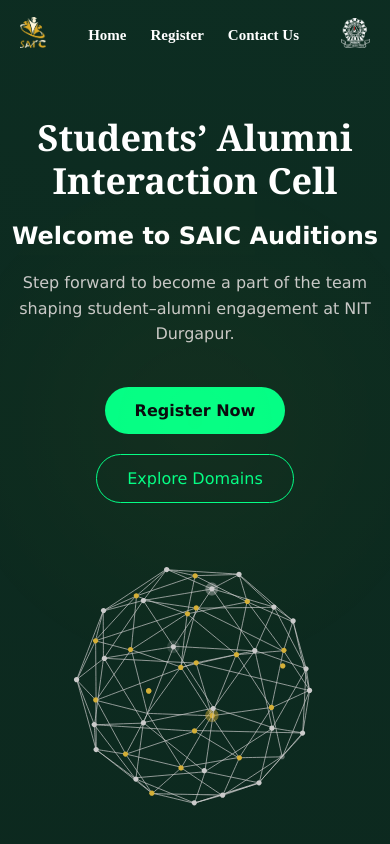
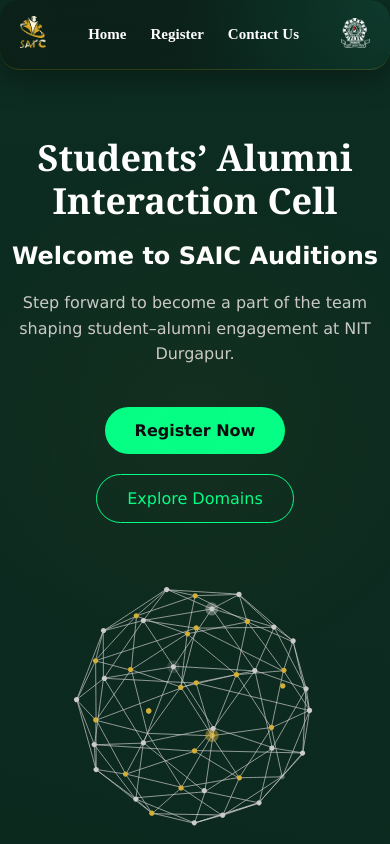
Before and after one commit to Namitkumarkrrish/saic-audition-website, a React (Vite) app: page / in a window 390 px wide. Shown: the top 844 px of the page. Built offline with nearby package versions, Linux system fonts and the light colour scheme.

Commit message:
navbar enchanced

```diff
--- a/src/components/Hero/Hero.module.css
+++ b/src/components/Hero/Hero.module.css
@@ -2,7 +2,7 @@
   width: 100%;
   display: flex;
   gap: 20px;
-  margin: 40px 0;
+  margin: 60px 0;
 }
 
 /* Desktop */
--- a/src/components/Navbar/Navbar.module.css
+++ b/src/components/Navbar/Navbar.module.css
@@ -9,6 +9,18 @@
   align-items: center;
   color: white;
   z-index: 1000;
+  background: radial-gradient(
+    circle at top right,
+    rgba(15, 61, 46, 0.85),
+    rgba(11, 31, 23, 0.85) 55%
+  );
+  backdrop-filter: blur(20px);
+-webkit-backdrop-filter: blur(20px);
+box-shadow: 0 8px 30px rgba(0, 0, 0, 0.35);
+border-bottom: 1px solid rgba(255, 215, 0, 0.15);
+border-radius: 20px;
+
+
 }
 .logo img {
   height: clamp(32px, 4vw, 44px);
@@ -21,10 +33,6 @@
   cursor: pointer;
   font-weight: 600;
   color: white;
-}
-
-.home:hover{
-  text-decoration: underline;
 }
 
 a{
@@ -40,25 +48,13 @@
 }
 
 .registerBtn {
-  /* padding: 8px 18px; */
-  /* border-radius: 20px;
-  background-color: #00ff88; */
-  /* color: white; */
   font-weight: 600;
   cursor: pointer;
-}
-
-.registerBtn:hover{
-  text-decoration: underline;
 }
 
 .contact{
   cursor: pointer;
   font-weight: 600;
-}
-
-.contact:hover{
-  text-decoration: underline;
 }
 
 .collegeLogo img {
@@ -73,8 +69,27 @@
 }
 .registerBtn,.home,.contact{
   font-size: 20px;
+  position: relative;
 }
 
+.home::after,
+.registerBtn::after,
+.contact::after {
+  content: "";
+  position: absolute;
+  left: 0;
+  bottom: -6px;
+  width: 0;
+  height: 2px;
+  background: gold;
+  transition: width 0.3s ease;
+}
+
+.home:hover::after,
+.registerBtn:hover::after,
+.contact:hover::after {
+  width: 100%;
+}
 
 
 @media (max-width: 768px) {
@@ -95,14 +110,12 @@
   }
 
   .registerBtn,.home,.contact {
-    /* padding: 6px 14px; */
     font-size: 15px;
   }
 }
 
 @media(max-width: 340px){
   .registerBtn,.home,.contact {
-    /* padding: 6px 14px; */
     font-size: 13px;
   }
 }
--- a/src/index.css
+++ b/src/index.css
@@ -11,7 +11,7 @@
     #0b1f17 55%
   );
   background-size: 300% 300%;
-  animation: gradientMove 8s ease-in-out infinite;
+  animation: gradientMove 6s ease-in-out infinite;
 }
 
 html {
--- a/src/pages/Apply/Apply.jsx
+++ b/src/pages/Apply/Apply.jsx
@@ -122,6 +122,7 @@
               placeholder="Your favorite anime/movie/tv show (optional)"
               rows="1"
               name="entry.1825280227"
+              style={{height:"65.33px"}}
             ></textarea>
 
             <div className={styles.navBtns}>
--- a/src/pages/Apply/Apply.module.css
+++ b/src/pages/Apply/Apply.module.css
@@ -2,7 +2,7 @@
   width: 100%;
   max-width: 900px;
   margin: 0 auto;
-  padding: 40px 20px 80px;
+  padding: 80px 20px 80px;
   color: #fff;
   overflow-x: hidden;
 }
@@ -23,7 +23,6 @@
   gap: 18px;
 }
 
-/* Inputs & Textareas */
 .form input,
 .form select,
 .form textarea {
@@ -49,7 +48,7 @@
   background: rgba(255, 255, 255, 0.08);
 }
 
-/* Dropdown field */
+
 .field {
   display: flex;
   flex-direction: column;
@@ -64,7 +63,6 @@
   color: #ff4d4d;
 }
 
-/* Rating Section */
 .ratingRow {
   margin-top: 10px;
 }
@@ -75,7 +73,7 @@
   font-size: 14px;
 }
 
-/* Radio options */
+
 .options {
   display: flex;
   flex-wrap: wrap;
@@ -99,7 +97,6 @@
   cursor: pointer;
 }
 
-/* Submit button */
 .navBtns {
   margin-top: 30px;
   display: flex;
@@ -123,13 +120,9 @@
   box-shadow: 0 10px 25px rgba(34, 197, 94, 0.3);
 }
 
-/* ======================
-   MOBILE RESPONSIVE
-   ====================== */
-
 @media (max-width: 600px) {
   .applySection {
-    padding: 24px 14px 60px;
+    padding: 80px 14px 60px;
   }
 
   .applySection h1 {
```
